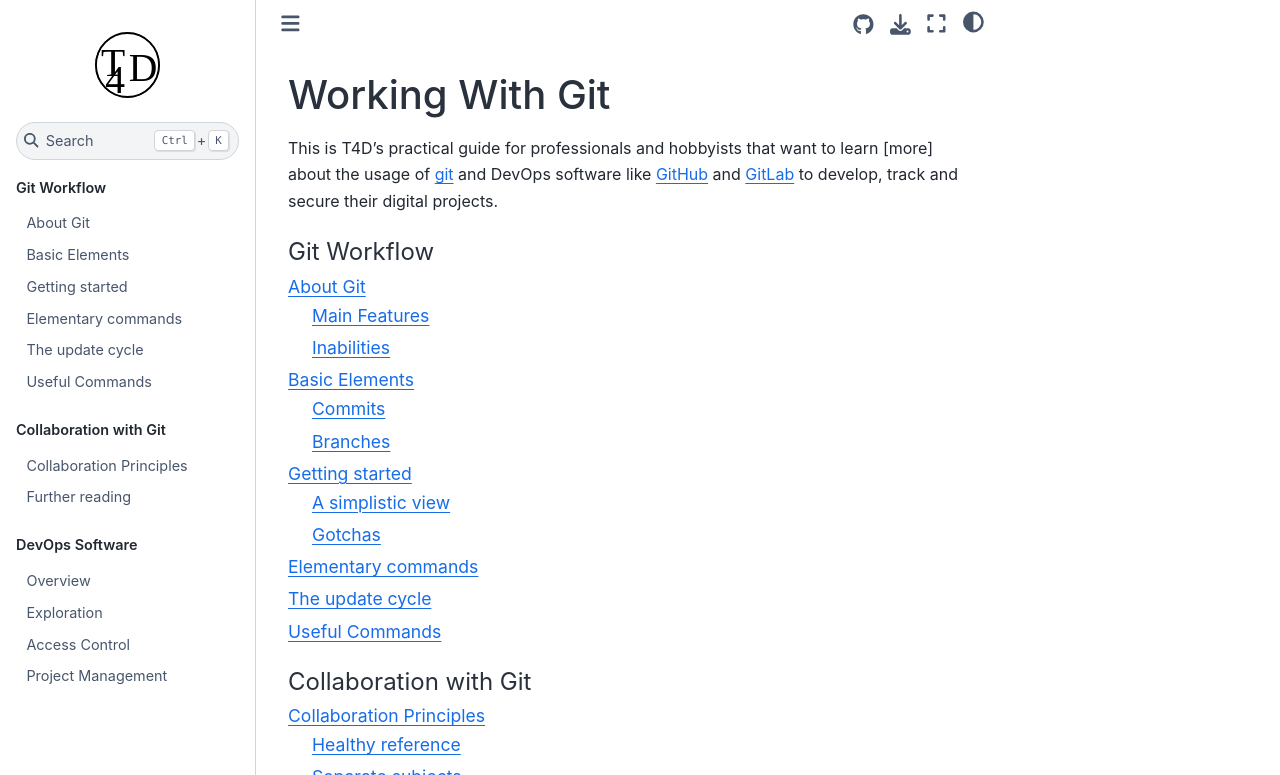
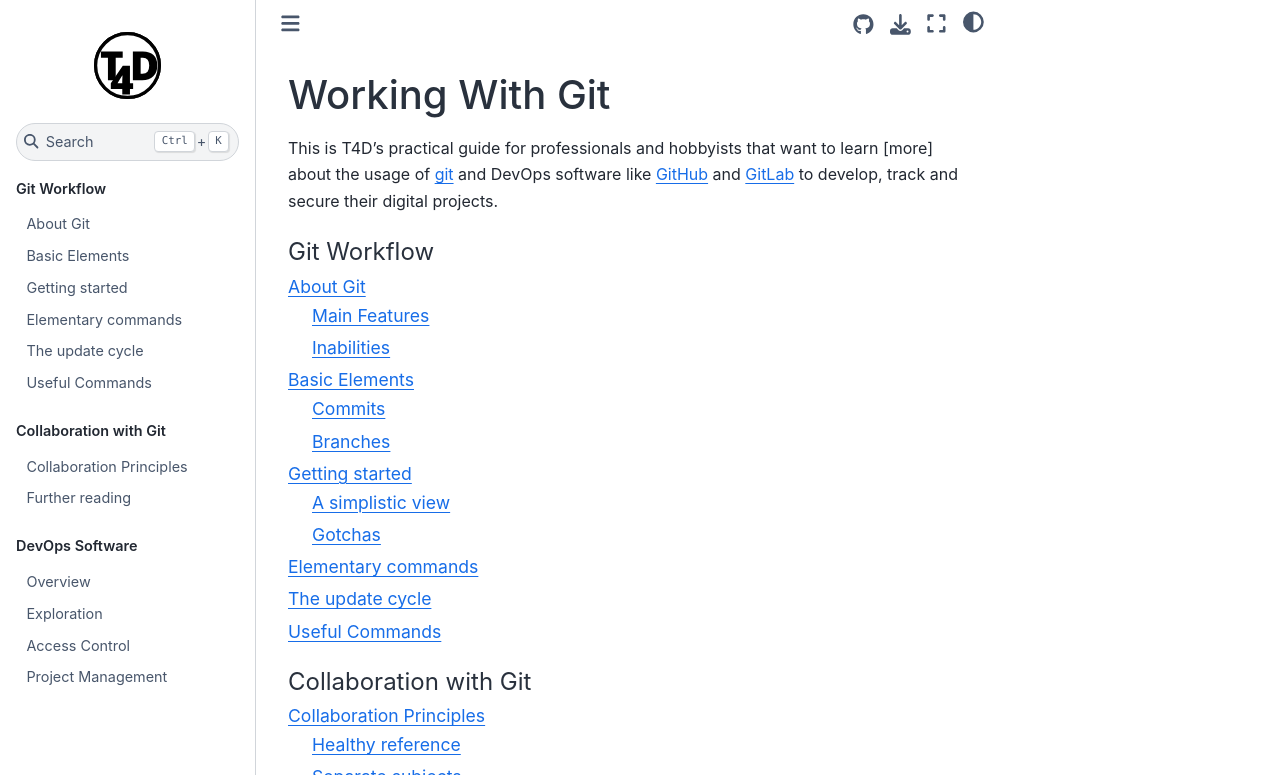
Before and after one commit to t4d-gmbh/working-with-git, a Sphinx documentation site: the page built from source/index.md, in a window 1280 px wide. Shown: the top 775 px of the page. Built offline with Sphinx 7.4.7 and the Sphinx Book theme 1.1.4, drawn with Linux system fonts in a browser that asks for light colours.

Commit message:
adding new logo

```diff
--- a/source/conf.py
+++ b/source/conf.py
@@ -40,13 +40,18 @@ html_theme_options = {
     "toc_title": "Content",
     "use_sidenotes": True,
     "logo": {
-        "image_light": "_static/Badge_v4_bw.svg",
-        "image_dark": "_static/Badge_v4_wb.svg",
+        "image_light": "_static/T4D_logo_bw.svg",
+        "image_dark": "_static/T4D_logo_wb.svg",
+        "link": "https://t4d.ch",
         },
+    "show_toc_level": 2,  # Show the table of contents up to level 2
+    "navigation_with_keys": True,  # Enable keyboard navigation
+    "collapse_navigation": False,  # Do not collapse the navigation
+    # "sidebar_width": "250px",  # Set the width of the sidebar
 }
 
 favicons = [
-    "Badge_v4_bw.svg"
+    "_static/T4D_logo_bw.svg"
 ]
 
 myst_enable_extensions = [
```
Also changed, not shown: source/_static/T4D_logo.png (added), source/_static/T4D_logo_bw.svg (added), source/_static/T4D_logo_wb.svg (added).
